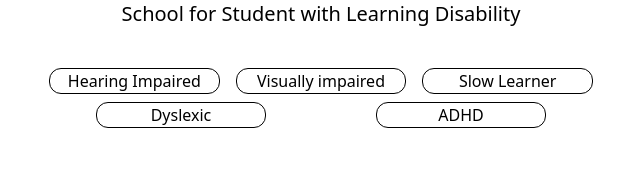
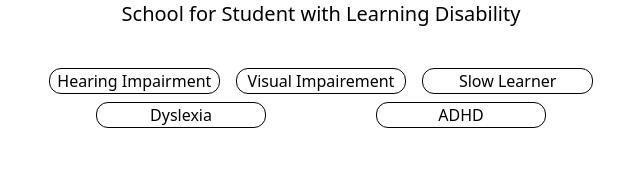
Before and after one commit to supmir/Special-School-Malaysia, a Next.js app: page / in a window 1280 px wide. Shown: the top 178 px of the page, without its empty margins (319-959 px from the left). Built offline with nearby package versions, Linux system fonts and the light colour scheme.

Commit message:
Data from autoprint

```diff
--- a/site/data.js
+++ b/site/data.js
@@ -188,11 +188,10 @@ export const schoolByCat = {
     },
   ],
 };
-
 export const categories = [
-  { categoryId: "hearingImpaired", text: "Hearing Impaired" },
-  { categoryId: "visuallyImpaired", text: "Visually impaired" },
-  { categoryId: "slowLearner", text: "Slow Learner" },
-  { categoryId: "dyslexic", text: "Dyslexic" },
-  { categoryId: "ADHD", text: "ADHD" },
+  { text: "Hearing Impairment", categoryId: "hearingImpaired" },
+  { text: "Visual Impairement ", categoryId: "visuallyImpaired" },
+  { text: "Slow Learner", categoryId: "slowLearner" },
+  { text: "Dyslexia", categoryId: "dyslexic" },
+  { text: "ADHD", categoryId: "ADHD" },
 ];
```
